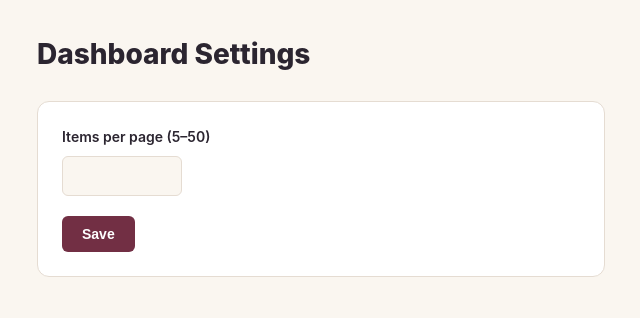
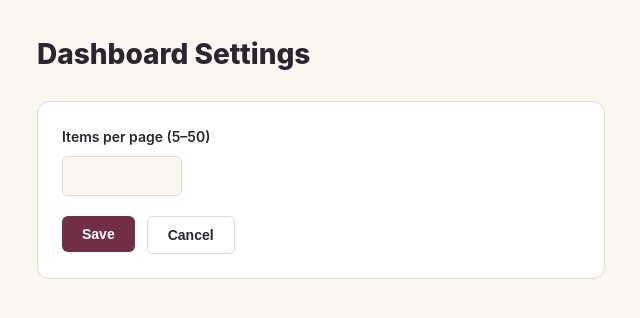
Before and after one commit to dave-norris/StoryAuditor, a Next.js app: page /app/settings in a window 1280 px wide. Shown: the top 318 px of the page, without its empty margins (319-959 px from the left). Built offline with nearby package versions, Linux system fonts and the light colour scheme; no server answers.

Commit message:
cancel on settings

```diff
--- a/app/app/settings/page.module.css
+++ b/app/app/settings/page.module.css
@@ -101,3 +101,43 @@
   outline: 2px solid var(--brand);
   outline-offset: 2px;
 }
+
+.buttonRow {
+  display: flex;
+  gap: 0.75rem;
+  align-items: center;
+}
+
+.cancelBtn {
+  align-self: flex-start;
+  font-size: 0.875rem;
+  font-weight: 600;
+  padding: 0.625rem 1.25rem;
+  border-radius: 6px;
+  border: 1px solid var(--border);
+  cursor: pointer;
+  background: transparent;
+  color: var(--ink);
+  transition: background 0.15s ease;
+}
+
+.cancelBtn:hover:not(:disabled) {
+  background: var(--surface);
+}
+
+.cancelBtn:disabled {
+  opacity: 0.5;
+  cursor: not-allowed;
+}
+
+.cancelBtn:focus-visible {
+  outline: 2px solid var(--brand);
+  outline-offset: 2px;
+}
+
+.countdown {
+  font-size: 0.6875rem;
+  color: var(--ink-muted, #999);
+  margin: 0.75rem 0 0;
+  text-align: left;
+}
--- a/app/app/settings/page.tsx
+++ b/app/app/settings/page.tsx
@@ -1,6 +1,6 @@
 'use client';
 
-import { useState, useEffect, FormEvent } from 'react';
+import { useState, useEffect, useRef, FormEvent } from 'react';
 import { useRouter } from 'next/navigation';
 import styles from './page.module.css';
 
@@ -29,11 +29,28 @@ export default function SettingsPage() {
   }, []);
 
   const router = useRouter();
+  const [countdown, setCountdown] = useState<number | null>(null);
+  const intervalRef = useRef<ReturnType<typeof setInterval> | null>(null);
 
   useEffect(() => {
-    if (!success) return;
-    const timer = setTimeout(() => router.back(), 5000);
-    return () => clearTimeout(timer);
+    if (!success) {
+      setCountdown(null);
+      return;
+    }
+    setCountdown(5);
+    intervalRef.current = setInterval(() => {
+      setCountdown((prev) => {
+        if (prev === null || prev <= 1) {
+          if (intervalRef.current) clearInterval(intervalRef.current);
+          router.back();
+          return 0;
+        }
+        return prev - 1;
+      });
+    }, 1000);
+    return () => {
+      if (intervalRef.current) clearInterval(intervalRef.current);
+    };
   }, [success, router]);
 
   function validate(input: string): string | null {
@@ -129,6 +146,7 @@ export default function SettingsPage() {
             </p>
           )}
         </div>
+        <div className={styles.buttonRow}>
           <button
             type="submit"
             className={styles.submitBtn}
@@ -136,6 +154,20 @@ export default function SettingsPage() {
           >
             {isLoading ? 'Saving...' : 'Save'}
           </button>
+          <button
+            type="button"
+            className={styles.cancelBtn}
+            onClick={() => router.back()}
+            disabled={isLoading}
+          >
+            Cancel
+          </button>
+        </div>
+        {countdown !== null && (
+          <p className={styles.countdown}>
+            Returning in {countdown}s…
+          </p>
+        )}
       </form>
     </main>
   );
```
Lines whose indentation alone changed are shown as unchanged.
